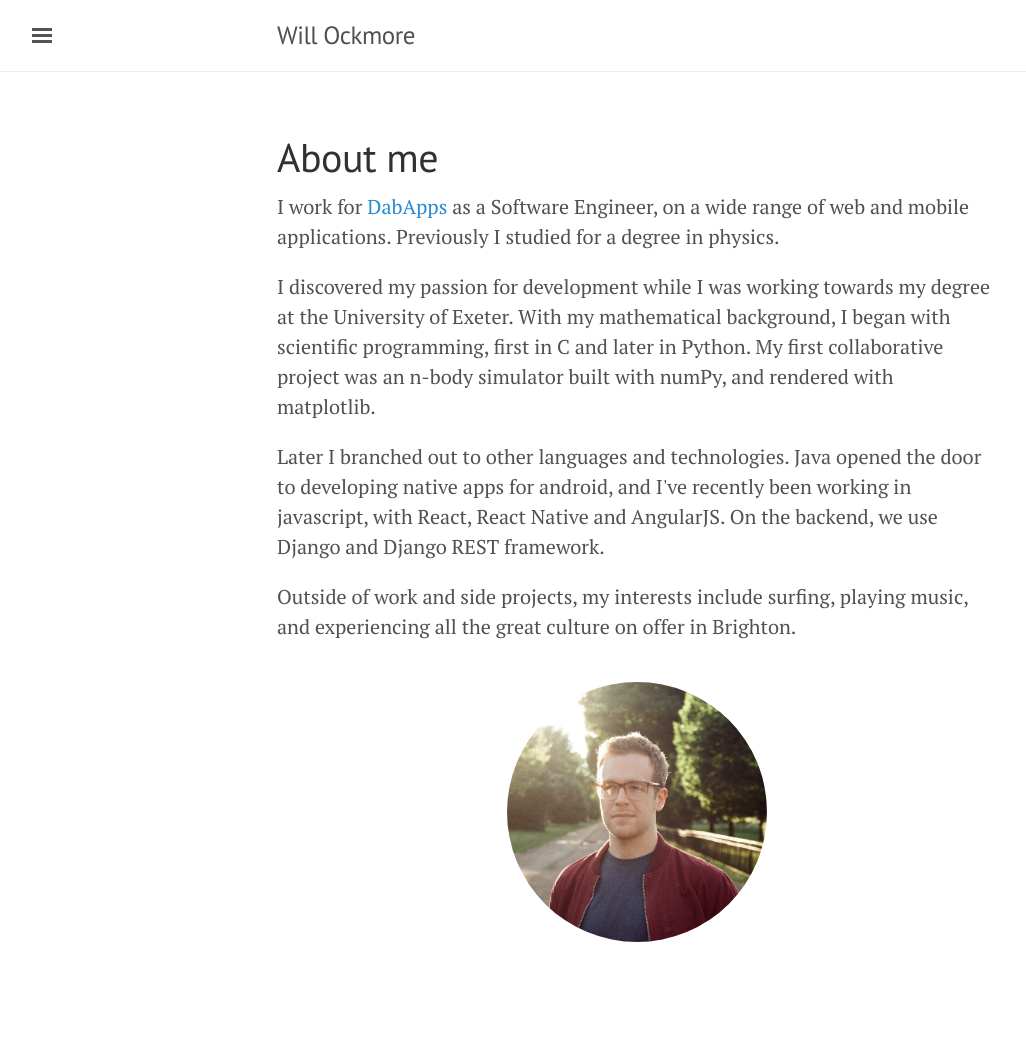
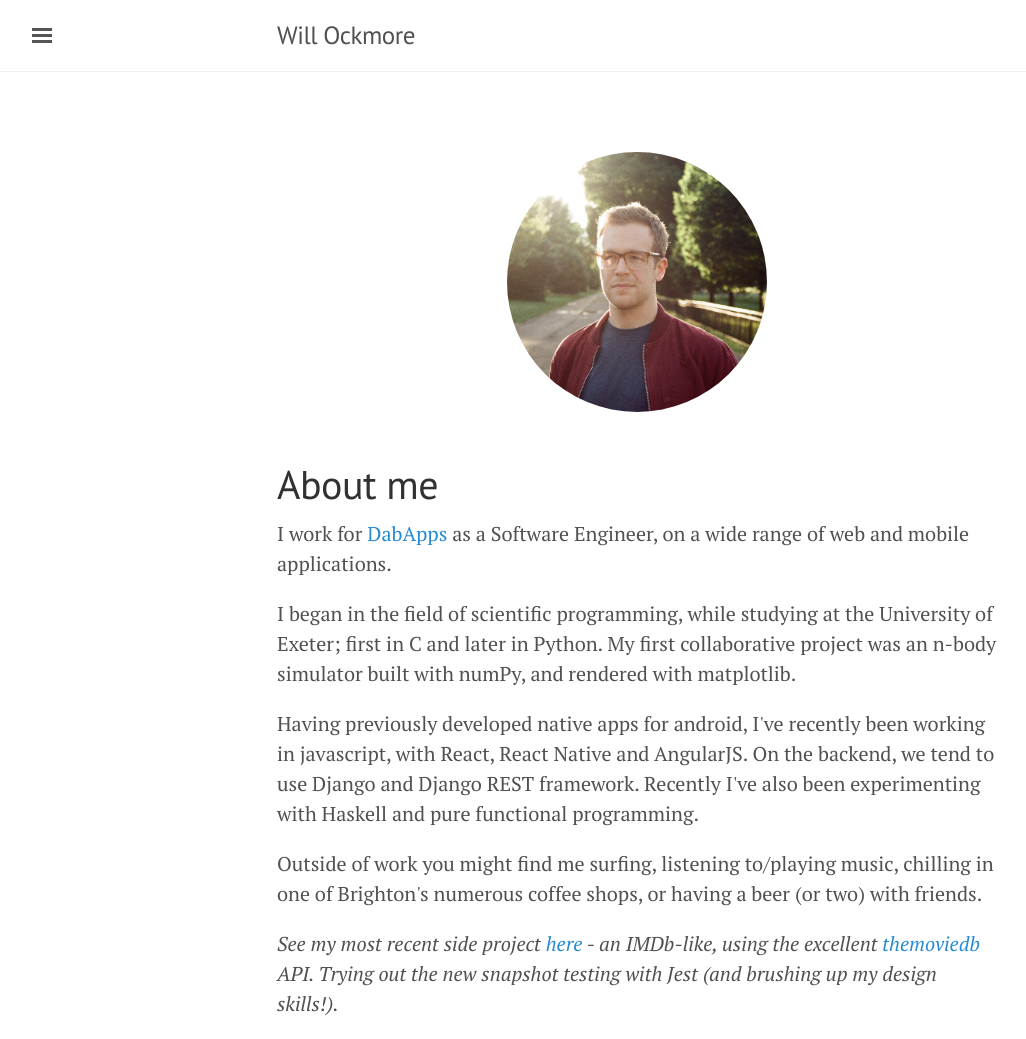
Before and after one commit to will-ockmore/will-ockmore.github.io, a Jekyll site: the page built from index.html, in a window 1280 px wide. Shown: the whole page, without its empty margins (3-1029 px from the left). Built offline with Jekyll 4.4.1, drawn with Linux system fonts in a browser that asks for light colours; before the commit the page ends 962 px from its top, so only the background shows below that.

Commit message:
updated bio

```diff
--- a/index.html
+++ b/index.html
@@ -2,20 +2,26 @@
 layout: default
 title: About
 ---
-<h1>About me</h1>
-<p>I work for <a href="http://dabapps.co.uk/">DabApps</a> as a Software Engineer, on a wide range
-of web and mobile applications. Previously I studied for a degree in physics.</p>
-
-<p>I discovered my passion for development while I was working towards my degree at the University of Exeter. With my mathematical background, I began with scientific programming, first in C and later in Python. My first collaborative project was an n-body simulator built with numPy, and rendered with matplotlib.</p>
-
-<p>Later I branched out to other languages and technologies. Java opened the door to developing
-native apps for android, and I've recently been working in javascript, with React, React Native and
-AngularJS. On the backend, we use Django and Django REST framework.</p>
-
-<p>Outside of work and side projects, my interests include surfing, playing music,
-and experiencing all the great culture on offer in Brighton.</p>
-
 
 <div class="avatar-container">
   <div class="circle-avatar" style="background-image:url(img/profile.jpg)"></div>
 </div>
+
+<h1>About me</h1>
+<p>I work for <a href="http://dabapps.co.uk/">DabApps</a> as a Software Engineer, on a wide range
+of web and mobile applications.</p>
+
+<p>I began in the field of scientific programming, while studying at the University of Exeter;
+first in C and later in Python. My first collaborative project was an n-body simulator built with
+numPy, and rendered with matplotlib.</p>
+
+<p>Having previously developed native apps for android, I've recently been working in javascript, with React, React Native and
+AngularJS. On the backend, we tend to use Django and Django REST framework. Recently I've also been experimenting with Haskell and pure functional
+programming.</p>
+
+<p>Outside of work you might find me surfing, listening to/playing music, chilling in one of Brighton's numerous coffee shops, or having a beer (or two) with friends.</p>
+
+<p><em>See my most recent side project <a href="http://willockmore.com/MovieLists/">here</a> - an IMDb-like,
+using the excellent <a href="http://willockmore.com/MovieLists/">themoviedb</a> API. Trying out the new
+snapshot testing with Jest (and brushing up my design skills!).</em>
+</p>
```
